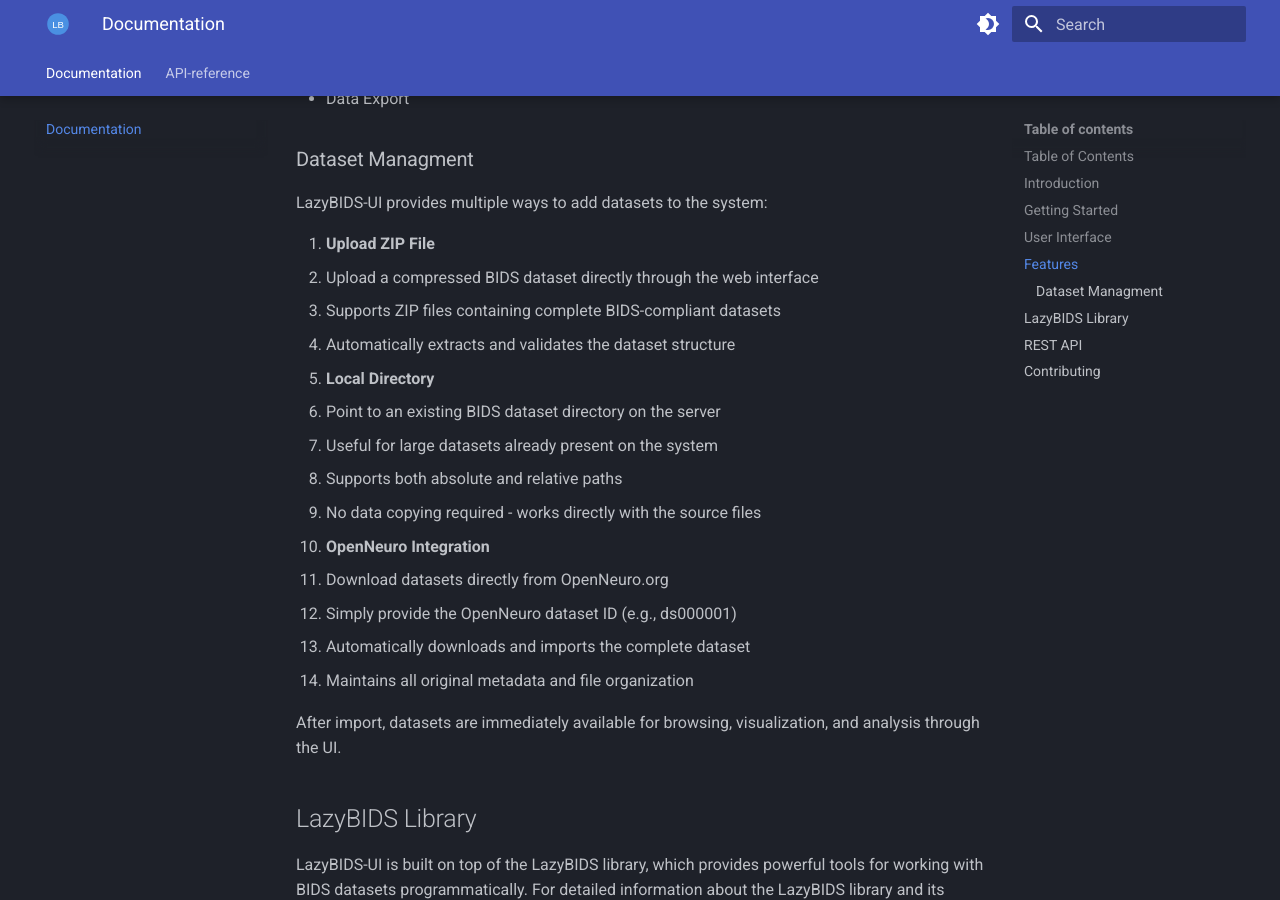
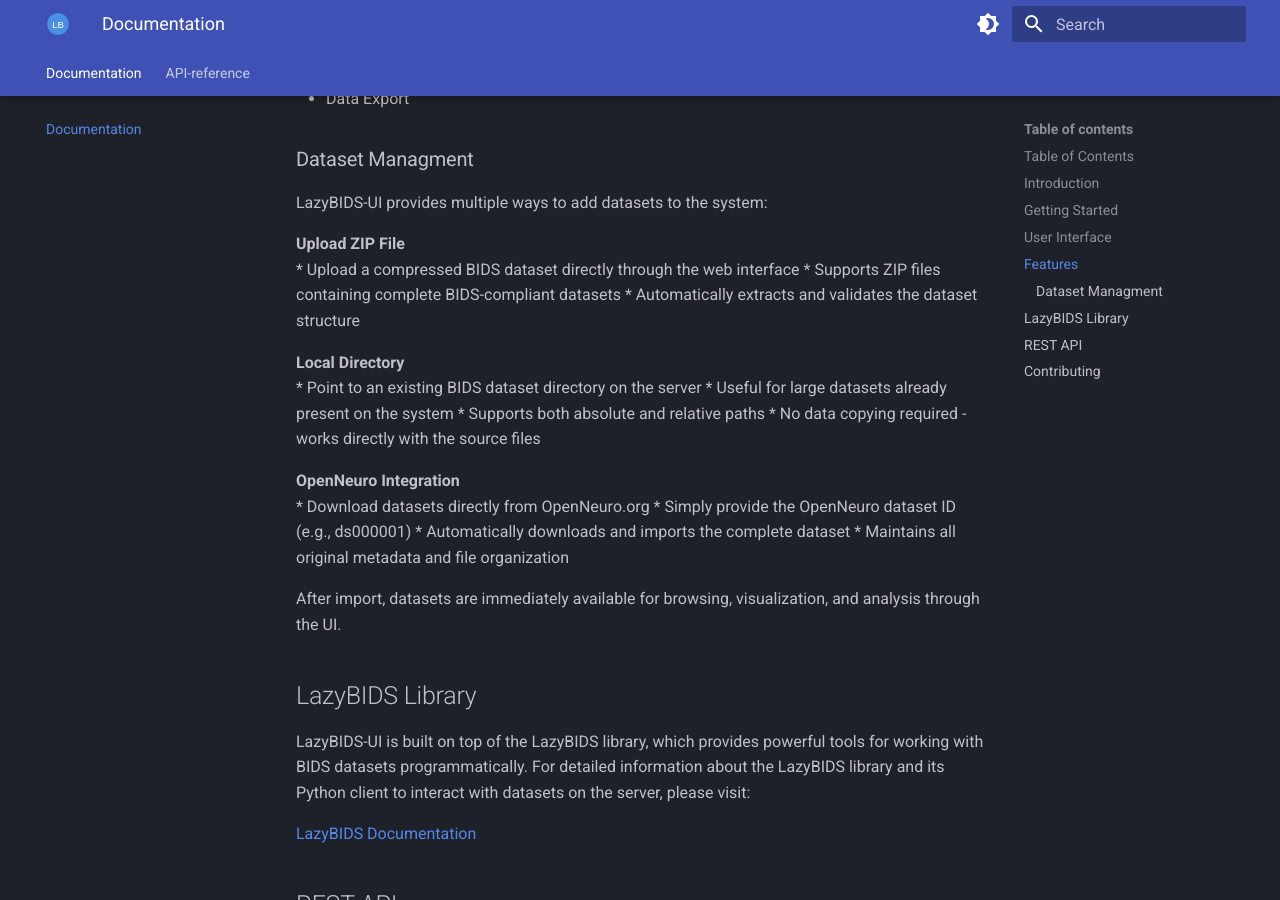
Before and after one commit to lazybids/lazybids-ui, an MkDocs documentation site: the page built from docs/index.md, in a window 1280 px wide and 900 px high, scrolled down 1776 px. Built offline with MkDocs 1.6.1 and Material for MkDocs 9.7.7, drawn with Linux system fonts in a browser that asks for light colours; some of the changed lines change nothing that is shown.

Commit message:
Fix enumeration in docs

```diff
--- a/docs/index.md
+++ b/docs/index.md
@@ -50,18 +50,18 @@
 ### Dataset Managment
 LazyBIDS-UI provides multiple ways to add datasets to the system:
 
-1. **Upload ZIP File**
+**Upload ZIP File**
    * Upload a compressed BIDS dataset directly through the web interface
    * Supports ZIP files containing complete BIDS-compliant datasets
    * Automatically extracts and validates the dataset structure
 
-2. **Local Directory**
+**Local Directory**
    * Point to an existing BIDS dataset directory on the server
    * Useful for large datasets already present on the system
    * Supports both absolute and relative paths
    * No data copying required - works directly with the source files
 
-3. **OpenNeuro Integration**
+**OpenNeuro Integration**
    * Download datasets directly from OpenNeuro.org
    * Simply provide the OpenNeuro dataset ID (e.g., ds000001)
    * Automatically downloads and imports the complete dataset
```
